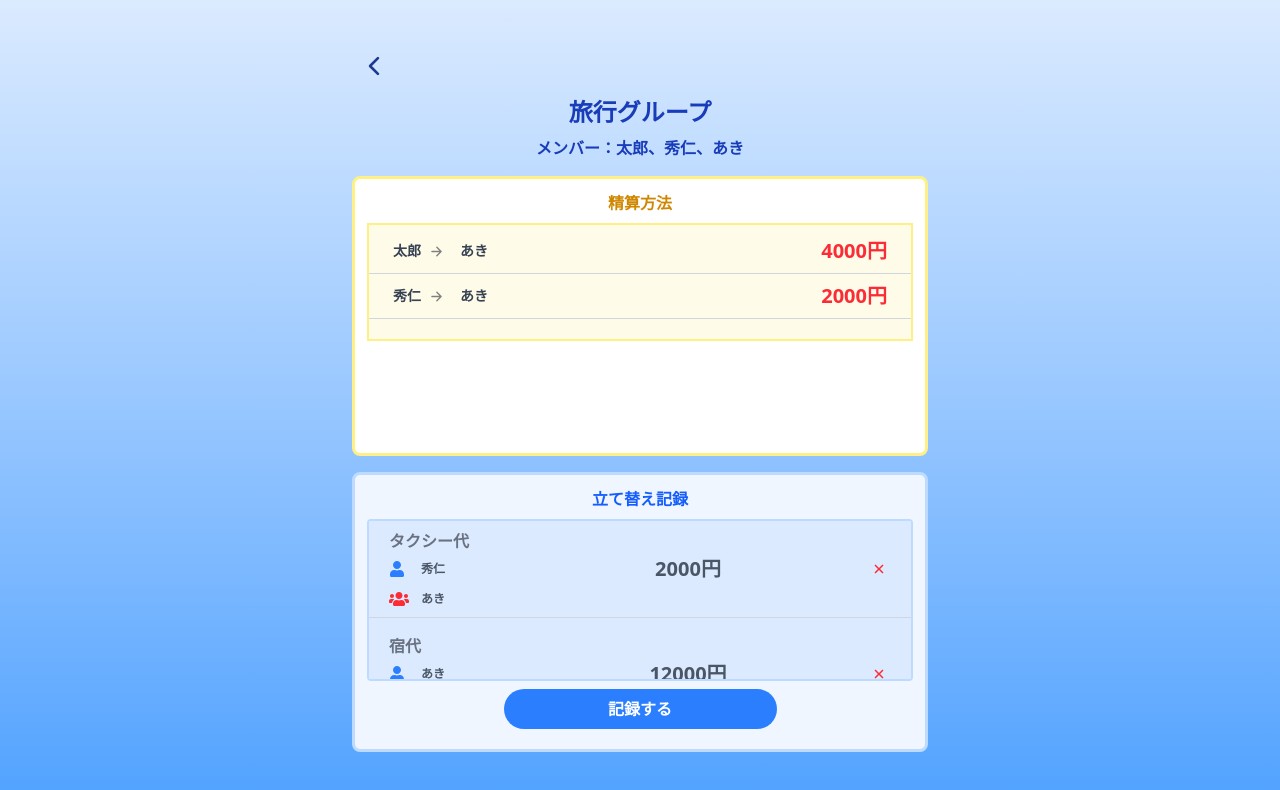
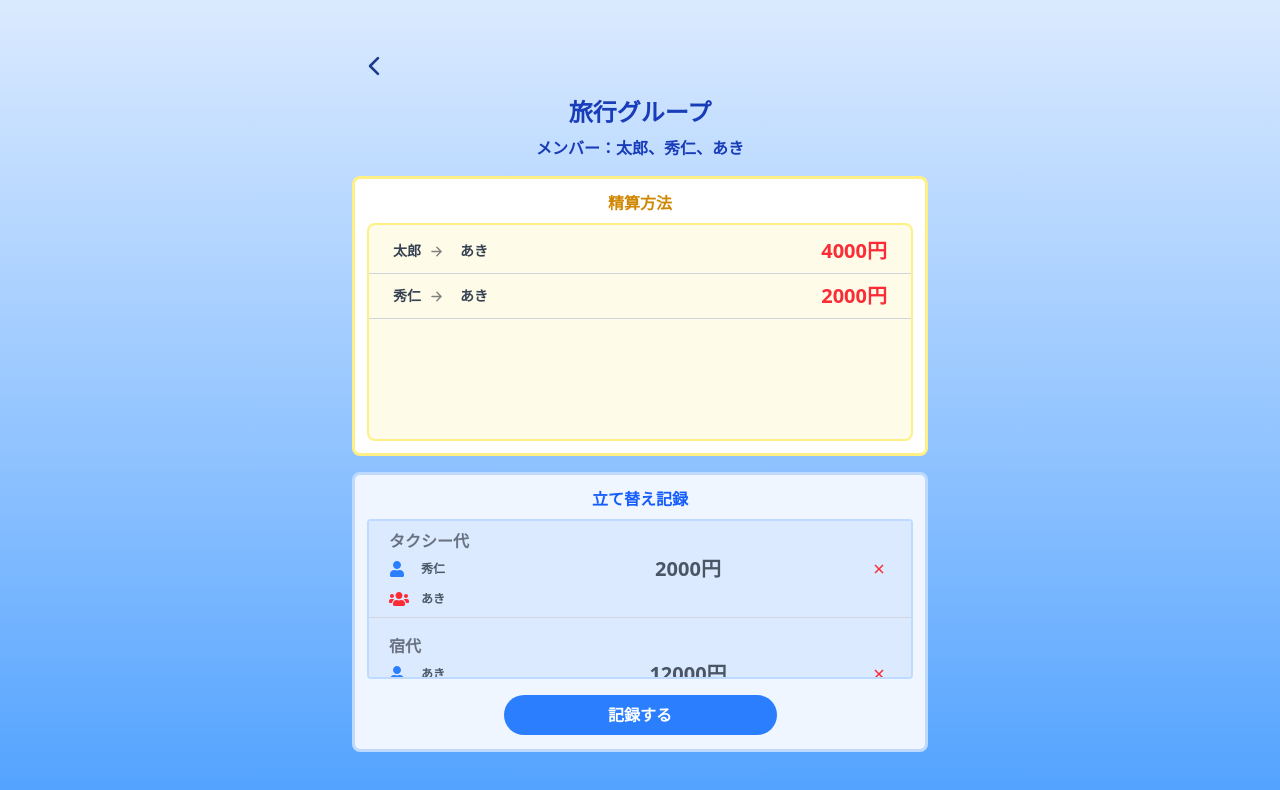
Before and after one commit to Hideto6/separate_check_w, a Next.js app: page /group in a window 1280 px wide. Shown: the top 790 px of the page. Built offline with nearby package versions, Linux system fonts and the light colour scheme.

Commit message:
groupPage編集

```diff
--- a/src/app/group/page.tsx
+++ b/src/app/group/page.tsx
@@ -67,7 +67,7 @@ export default function GroupPage() {
           <div className="font-bold text-yellow-600 mb-2 text-base rounded">
             精算方法
           </div>
-          <div className="w-full bg-yellow-50 border-2 border-yellow-200 overflow-y-auto py-3">
+          <div className="w-full h-55 bg-yellow-50 border-2 border-yellow-200 overflow-y-auto py-3 rounded-lg">
             {settlements.map((s, index) => (
               <div
                 key={index}
@@ -91,10 +91,10 @@ export default function GroupPage() {
         </div>
 
         <div className="flex flex-col items-center w-full h-70 bg-blue-50 p-3 rounded-lg mb-4 border-3 border-blue-200">
-          <div className="font-bold text-blue-600 mb-2 text-base rounded">
+          <div className="font-bold text-blue-600 mb-2 text-base">
             立て替え記録
           </div>
-          <div className="flex flex-col justify-between w-full bg-blue-100 border-2 border-blue-200 rounded overflow-y-auto">
+          <div className="flex flex-col justify-between w-full h-40 bg-blue-100 border-2 border-blue-200 rounded overflow-y-auto">
             {records.map((r) => (
               <div
                 key={r.id}
@@ -131,7 +131,7 @@ export default function GroupPage() {
           </div>
 
           <button
-            className="bg-blue-500 p-2 rounded-full text-white font-bold text-base w-1/2 mx-auto block my-2 hover:bg-blue-400 active:bg-blue-400 transition-colors"
+            className="bg-blue-500 p-2 rounded-full text-white font-bold text-base w-1/2 block mt-4 hover:bg-blue-400 active:bg-blue-400 transition-colors"
             onClick={() => router.push("/add_payment")}
           >
             記録する
```
